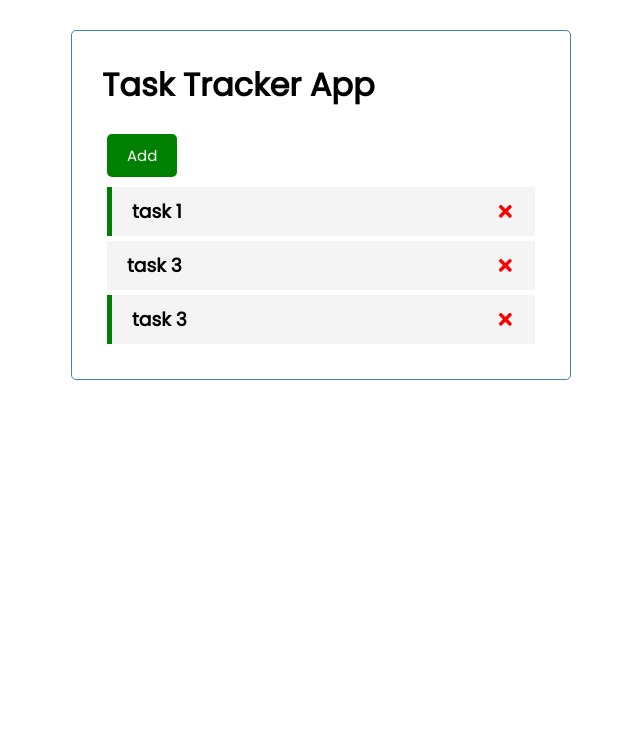
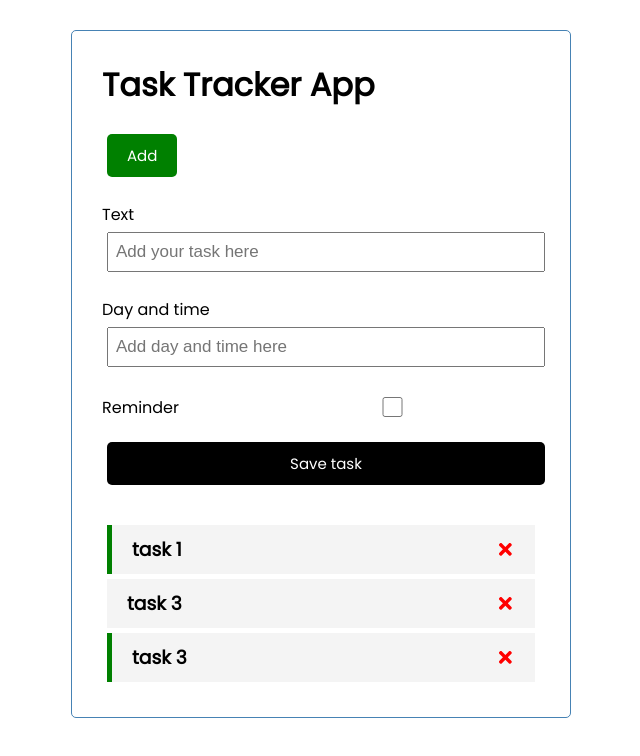
Before and after one commit to ishrajesh/task-tracker, a React (Create React App) app: page / in a window 1280 px wide. Shown: the top 756 px of the page, without its empty margins (319-959 px from the left). Built offline with nearby package versions, Linux system fonts and the light colour scheme.

Commit message:
Updating AddTaask and Button components

```diff
--- a/src/App.js
+++ b/src/App.js
@@ -25,7 +25,12 @@ function App() {
       reminder: true,
     },
   ])
-  const [showAddTask,setShowAddTask] = useState(false);
+  const [showAddTask,setShowAddTask] = useState(true);
+
+  //Add Task
+  const addTask = (task) => {
+    console.log(task)
+  }
 
   //Delete Task
   const deleteTask = (id) => {
@@ -42,7 +47,7 @@ function App() {
   return (
     <div className='container'>
     <Header title='Task Tracker App' onAdd={ () => { setShowAddTask(!showAddTask)  } }/>
-    {showAddTask  && <AddTask />}
+    {showAddTask  && <AddTask onAddTask = {addTask}/>}
     { tasks.length > 0 ? <Tasks tasks={tasks} onDelete={deleteTask} onToggle={toggleReminder} />: 'No task present'}
 
     </div>
--- a/src/Components/AddTask.js
+++ b/src/Components/AddTask.js
@@ -1,11 +1,24 @@
 import { useState } from "react"
-const AddTask = () => {
+const AddTask = (onAdd) => {
     const [text, setText] = useState('')
     const [day, setDay] = useState('')
     const [reminder,setReminder]= useState(false)
 
+    const onSubmit = (e) => {
+        e.preventDefault()
+
+        if(!text) {
+            alert('Please add text')
+        }
+
+        onAdd({text,day,reminder })
+
+        setText('')
+        setDay('')
+        setReminder(false)
+     }
   return (
-    <form className='add-form'>
+    <form className='add-form' onSubmit={onSubmit}>
         <div className="form-control">
             <label >Text</label>
             <input type="text" placeholder='Add your task here' value={text} onChange={(e) => { setText(e.target.value) }}/>
@@ -16,7 +29,7 @@ const AddTask = () => {
         </div>
         <div className="form-control form-control-check">
             <label >Reminder</label>
-            <input type="checkbox" value={reminder} onChange={(e) =>{ setReminder(e.currentTarget.checked) }}/>
+            <input type="checkbox" checked={reminder} value={reminder} onChange={(e) =>{ setReminder(e.currentTarget.checked) }}/>
         </div>
         <input type="submit" value="Save task" className='btn btn-block'/>
     </form>
--- a/src/Components/Button.js
+++ b/src/Components/Button.js
@@ -8,7 +8,7 @@ const Button = ({text,color,onClick}) => {
         style={{
             backgroundColor: color,
         }}
-        onclick={onClick}
+        onClick={onClick}
     >
         {text}
     </button>
```
